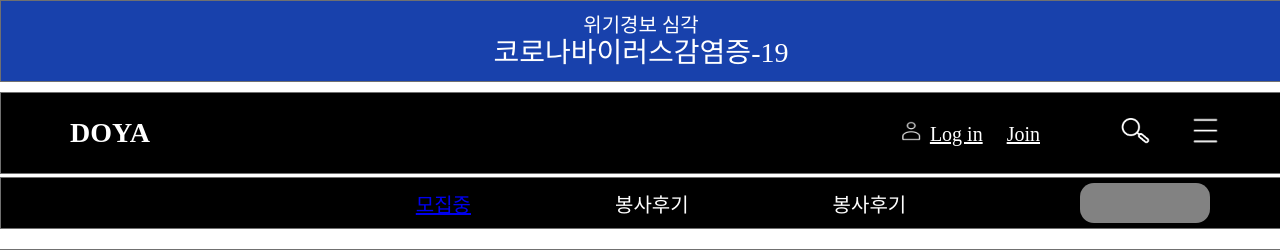
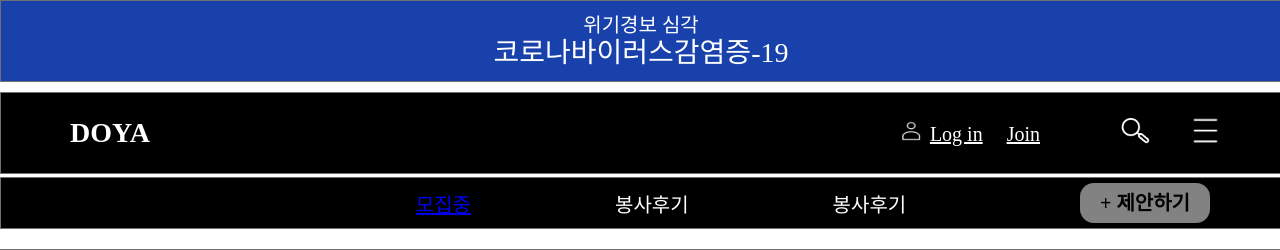
Before and after one commit to GJAI-School/2020-GJAI-Hackerton, a Django app: page / in a window 1280 px wide. Shown: the top 250 px of the page. Run offline with Django 3.2, Linux system fonts and the light colour scheme.

Commit message:
updated
업데이트

```diff
--- a/doya/firstapp/static/main.css
+++ b/doya/firstapp/static/main.css
@@ -173,7 +173,6 @@ header .menu_img{
     letter-spacing: normal;
     text-align: center;
     z-index: 3;
-    color: #ffffff;
 }
 
 .main_img{
```
